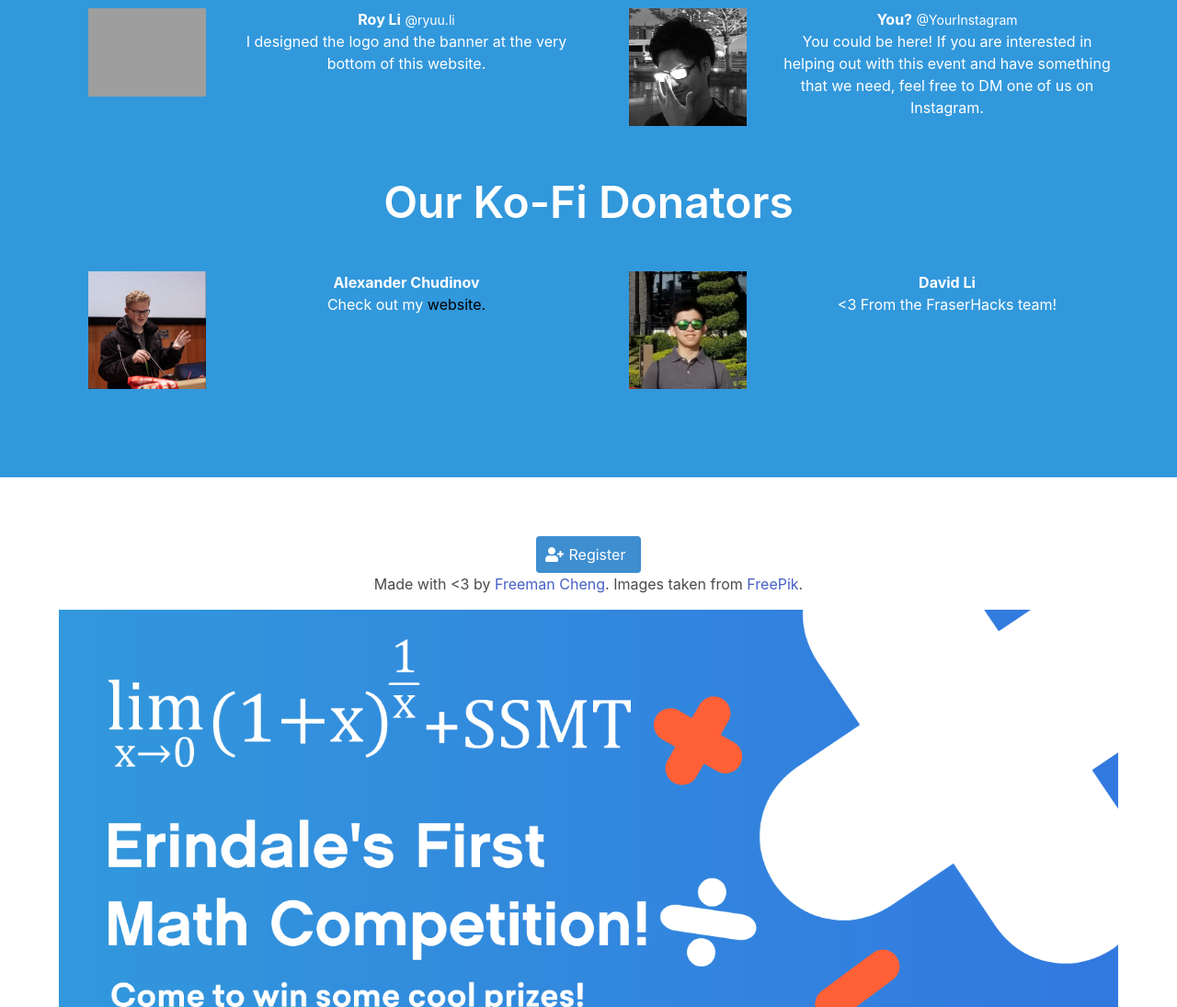
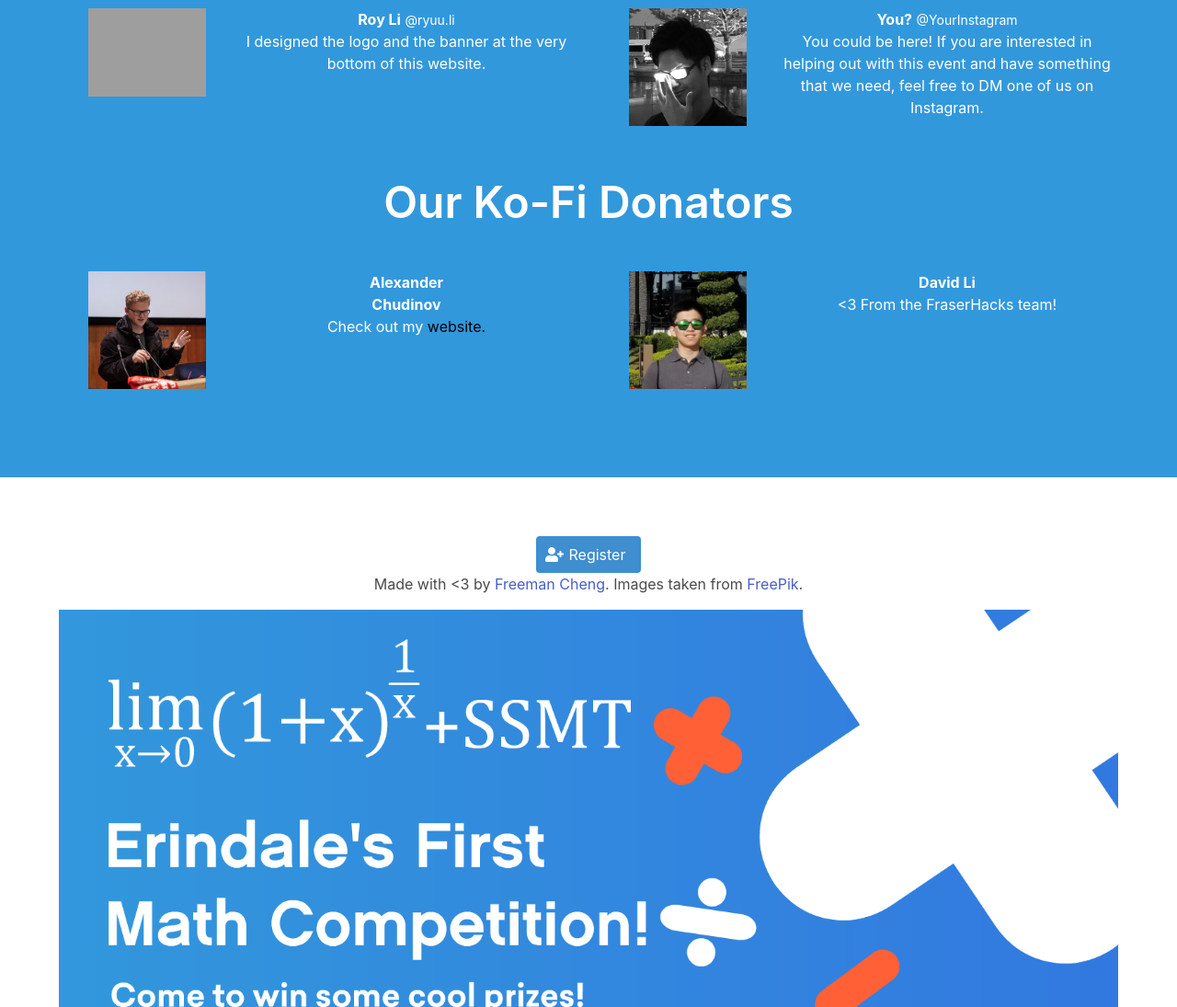
Before and after one commit to peelstnac/ESSMT, a website: page index.html in a window 1280 px wide. Shown: the part 5298-6393 px from the top of the page at 92% size. Drawn offline with nearby package versions, Linux system fonts and the light colour scheme; grey boxes are pictures that could not be loaded.

Commit message:
Update index.html

```diff
--- a/index.html
+++ b/index.html
@@ -300,7 +300,7 @@
 			  <div class="media-content">
 			    <div class="content">
 			      <p>
-			        <strong>Alexander Chudinov</strong>
+			        <strong>Alexander <br>Chudinov</strong>
 			        <br>
 			        Check out my <a href = "https://alexanderchudinov.com/" style = "color: #000;">website.</a>
 			      </p>
```
